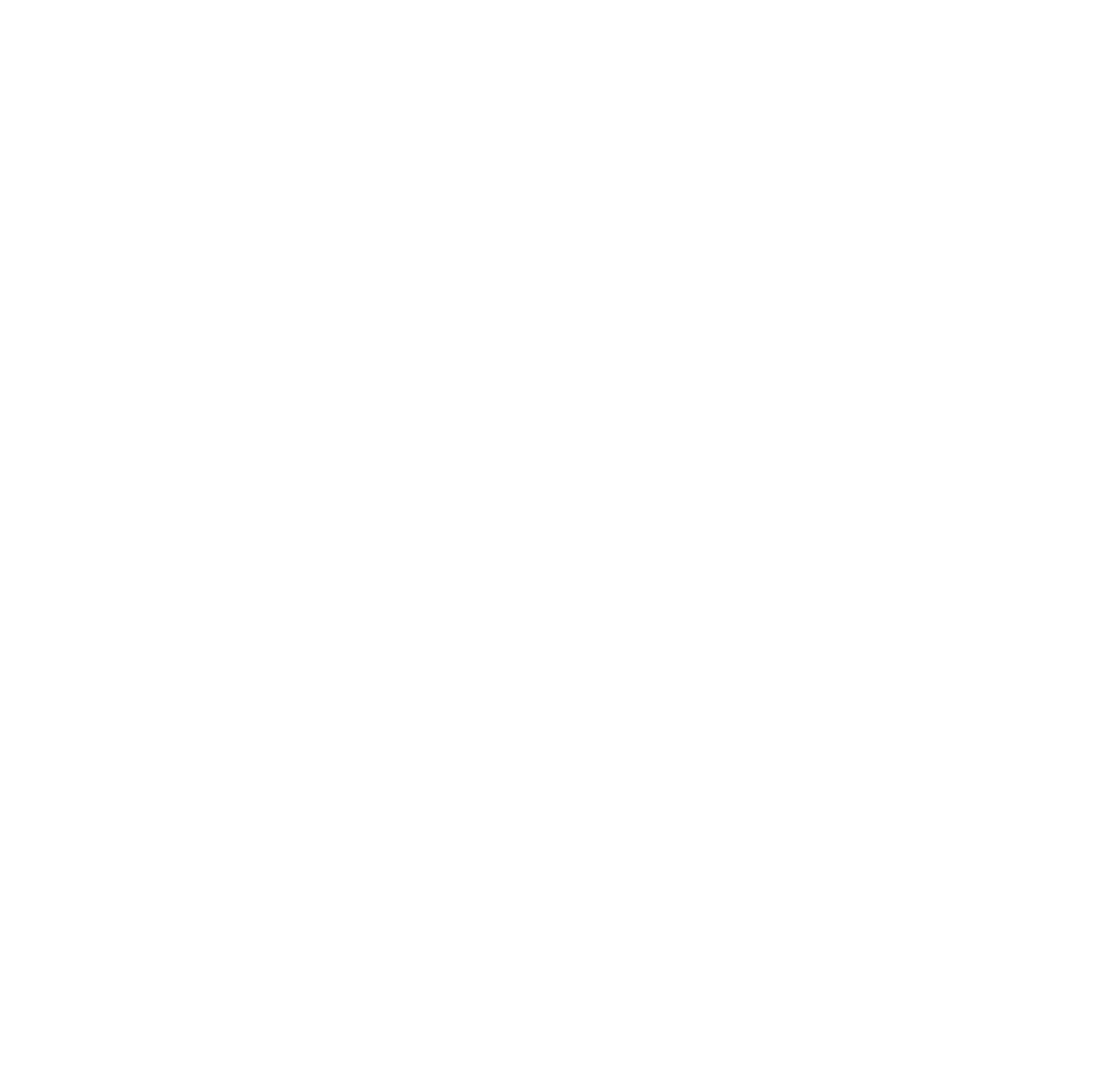
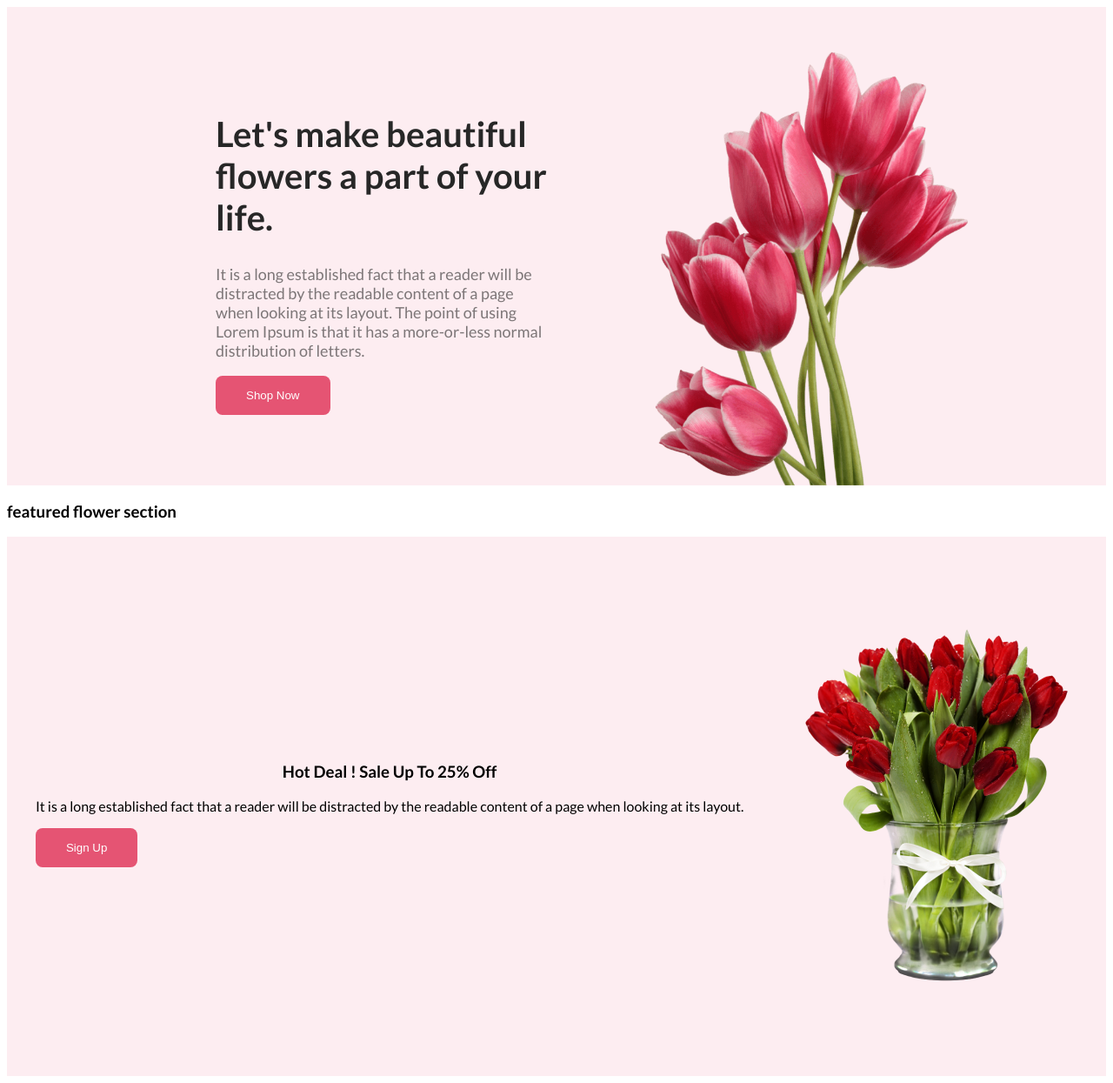
Before and after one commit to dipingit/flower-shop, a plain HTML site: page index.html in a window 1280 px wide. Shown: the whole page at 87% size. Before the commit the page ends 800 px from the top, so only its background shows below. Drawn offline with Linux system fonts and the light colour scheme.

Commit message:
added shop now section

```diff
--- a/index.html
+++ b/index.html
@@ -4,9 +4,35 @@
     <meta charset="UTF-8">
     <meta name="viewport" content="width=device-width, initial-scale=1.0">
     <title>Flower Shop</title>
+    <link rel="preconnect" href="https://fonts.googleapis.com">
+    <link rel="preconnect" href="https://fonts.gstatic.com" crossorigin>
+    <link href="https://fonts.googleapis.com/css2?family=Lato:wght@400;700&family=Open+Sans:wght@400;700;800&display=swap" rel="stylesheet">
     <link rel="stylesheet" href="styles/flower.css">
 </head>
 <body>
-
+    <header>
+        <div class="shop-container">
+            <div class="shop">
+                <h3 class="shop-title">Let's make beautiful flowers a part of your life.</h3>
+                <p class="shop-description">It is a long established fact that a reader will be distracted by the readable content of a page when looking at its layout.
+                    The point of using Lorem Ipsum is that it has a more-or-less normal distribution of letters.</p>
+                <button class="btn-primary">Shop Now</button>
+            </div>
+            <img src="./images/shop-flower.png" alt="">
+        </div>
+    </header>
+    <main>
+        <section class="featured-flower">
+            <h3>featured flower section</h3>
+        </section>
+        <section class="discount-container">
+            <div class="discount">
+                <h3 class="section-title">Hot Deal ! Sale Up To 25% Off</h3>
+                <p class="section-description">It is a long established fact that a reader will be distracted by the readable content of a page when looking at its layout.</p>
+                <button class="btn-primary">Sign Up</button>
+            </div>
+            <img src="./images/discount-flower.png" alt="">
+        </section>
+    </main>
 </body>
 </html>
--- a/styles/flower.css
+++ b/styles/flower.css
@@ -0,0 +1,69 @@
+/* common shared styles */
+body{
+    font-family: 'Lato';
+}
+
+.btn-primary{
+    border-radius: 8px;
+    border: none;
+    background: #E55473;
+    padding: 15px 35px;
+    color: rgb(255, 255, 255);
+    cursor: pointer;
+}
+
+/* shop styles */
+
+.shop-container{
+    display: flex;
+    align-items: center;
+    justify-content: space-between;
+    background-color: rgba(229, 84, 115, 0.10);
+    max-width: 1440px;
+    margin: 0 auto;
+}
+.shop{
+    padding-left: 240px;
+    padding-right: 100px;
+}
+.shop-title{
+    color: #272727;
+    font-size: 40px;
+    font-weight: 800;
+    margin-bottom: 0;
+
+}
+.shop-description{
+    color: rgba(39, 39, 39, 0.60);
+    font-family: Lato;
+    font-size: 18px;
+    font-weight: 400;
+    margin-top: 30px;
+}
+.shop-container img{
+    width: 535px;
+    height: 500px;
+    padding-right: 140px;
+    padding-top: 50px;
+    padding-bottom: 0;
+}
+
+/* discount section styles */
+.discount-container{
+    display: flex;
+    align-items: center;
+    justify-content: space-around;
+    background-color: rgba(229, 84, 115, 0.10);
+
+}
+.section-title{
+    text-align: center;
+}
+.section-description{
+    text-align: center;
+}
+.discount-container img{
+    width: 318px;
+    height: 420px;
+    padding: 100px 0px;
+}
```
Also changed, not shown: images/Flower 01.png (added), images/Group 57.png (added), images/Group 58.png (added), images/Group 59.png (added), images/Rectangle 4.png (added), images/Rectangle 5.png (added), images/Rectangle 6.png (added), images/Rectangle 9.png (added), images/discount-flower.png (added), images/pngwing 5.png (added), images/pngwing 6.png (added), images/pngwing 7.png (added), images/shop-flower.png (added).
